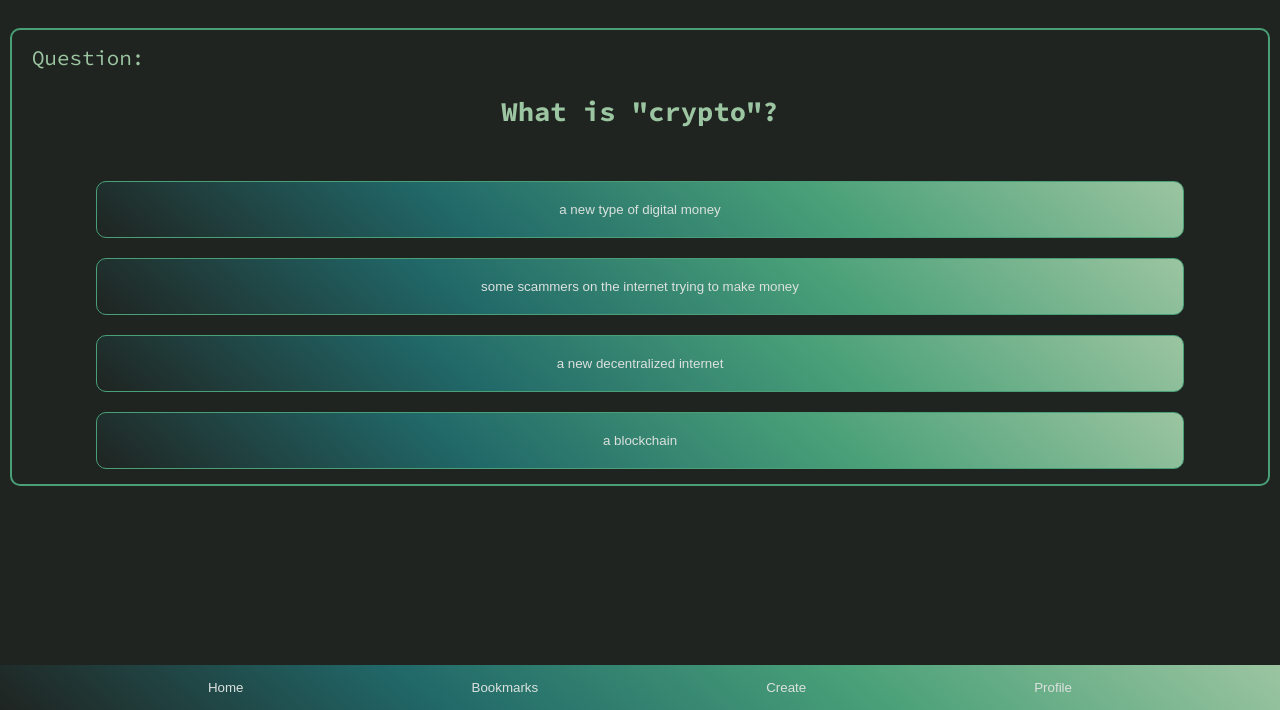
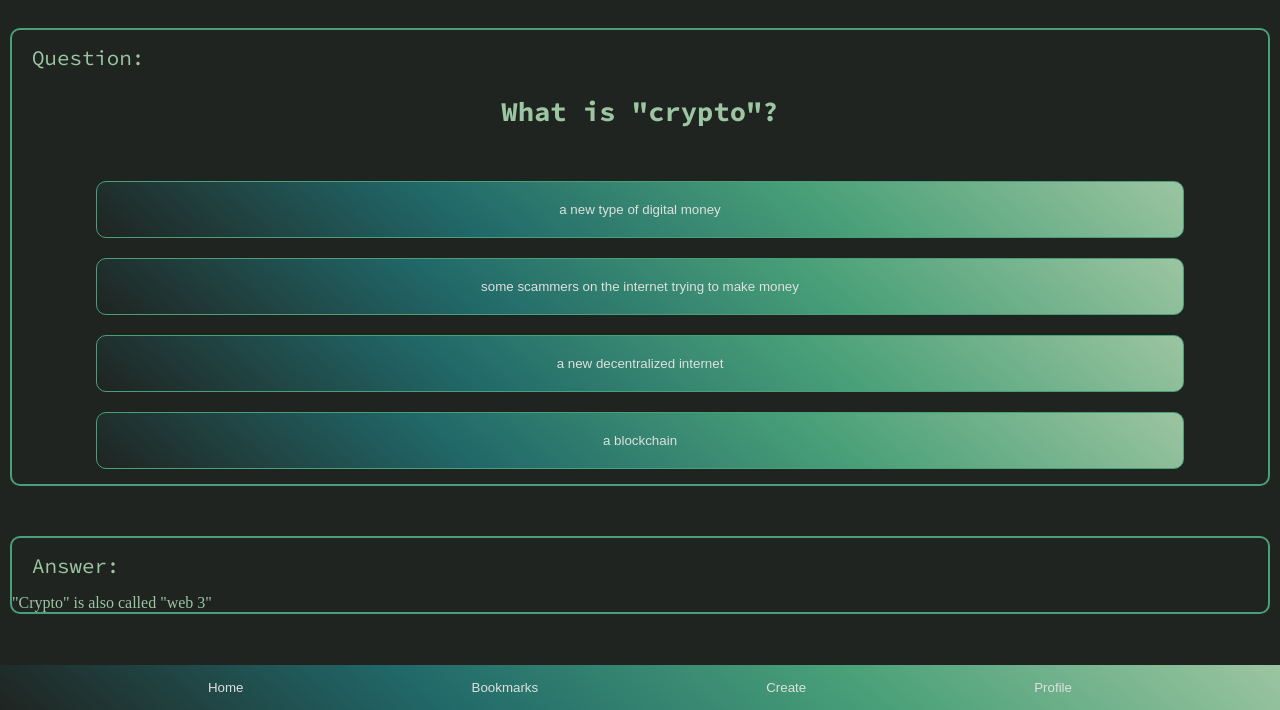
Before and after one commit to L-Kunu/quiz-app-2, a website with bundled scripts: page index.html in a window 1280 px wide. Shown: the part 90-800 px from the top of the page. Built offline with nearby package versions, Linux system fonts and the light colour scheme; files whose address does not match are found by name.

Commit message:
Edit JavaScript

```diff
--- a/index.html
+++ b/index.html
@@ -50,6 +50,11 @@
             </button>
           </li>
         </ul>
+      </section>
+
+      <section class="answer__card">
+        <h2 class="card__title">Answer:</h2>
+        <p class="card__text">"Crypto" is also called "web 3"</p>
       </section>
 
       <section class="card card__hidden" data-js="Q2">
--- a/styles/components/answers.css
+++ b/styles/components/answers.css
@@ -5,3 +5,24 @@
   border: red solid 1px;
   color: red;
 }
+
+.answer__card {
+  border: 2px solid #49a078;
+  border-radius: 10px;
+  margin: 50px 10px;
+  width: 100vl;
+  display: flex;
+  flex-direction: column;
+  flex-wrap: wrap;
+}
+
+.card__title {
+  padding: 15px 20px;
+  font-family: 'Source Code Pro', monospace;
+  font-size: 1.3rem;
+  font-weight: 500;
+}
+
+.card__hidden {
+  display: none;
+}
```
Also changed, not shown: js/newQuestion.js (deleted).
